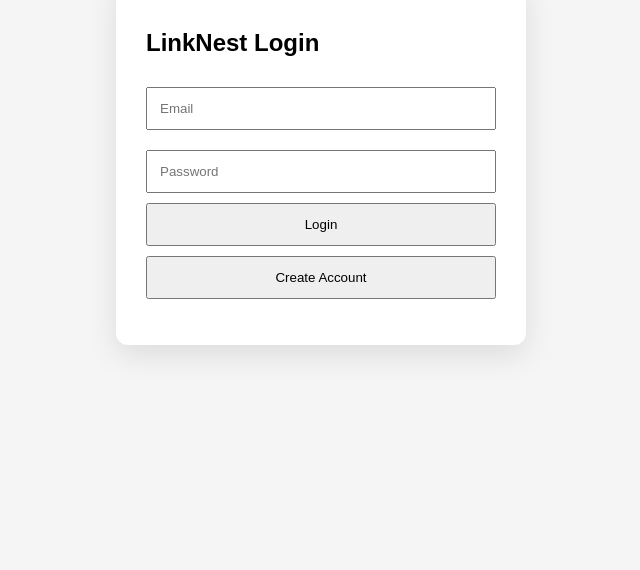
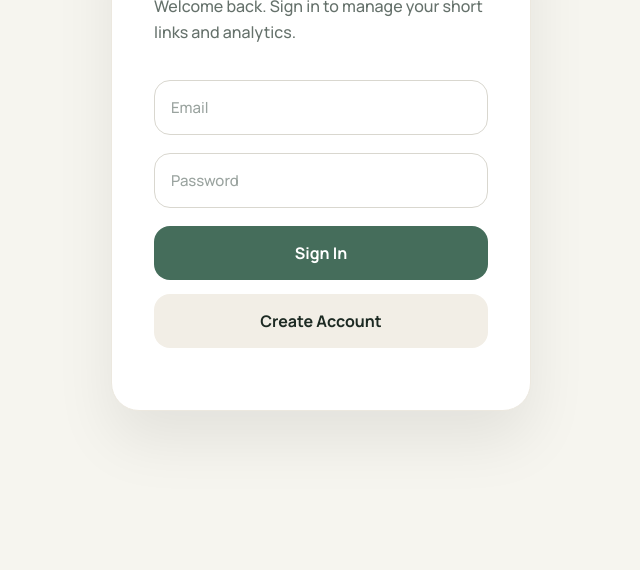
Before and after one commit to f20230379-droid/linknest-url-shortener, a website: page public/login.html in a window 1280 px wide. Shown: the part 246-816 px from the top of the page, without its empty margins (319-959 px from the left). Drawn offline with nearby package versions, Linux system fonts and the light colour scheme.

Commit message:
Redesign login page

```diff
--- a/public/login.html
+++ b/public/login.html
@@ -5,60 +5,126 @@
     <meta name="viewport" content="width=device-width, initial-scale=1.0">
     <title>Login • LinkNest</title>
 
+    <link rel="preconnect" href="https://fonts.googleapis.com">
+    <link rel="preconnect" href="https://fonts.gstatic.com" crossorigin>
+
+    <link href="https://fonts.googleapis.com/css2?family=Manrope:wght@500;600;700;800&display=swap" rel="stylesheet">
+
     <script src="https://cdn.jsdelivr.net/npm/@supabase/supabase-js@2"></script>
     <script src="/auth.js"></script>
 
+    <link rel="stylesheet" href="/styles.css">
+
     <style>
         body{
-            font-family:Arial,Helvetica,sans-serif;
+            margin:0;
+            min-height:100vh;
             display:flex;
             justify-content:center;
             align-items:center;
-            height:100vh;
-            background:#f5f5f5;
+            background:#f6f5ef;
+            font-family:Manrope,sans-serif;
         }
 
-        .card{
+        .login-card{
+            width:420px;
             background:white;
-            padding:30px;
-            border-radius:12px;
-            width:350px;
-            box-shadow:0 10px 30px rgba(0,0,0,.1);
+            border-radius:28px;
+            padding:42px;
+            box-shadow:0 30px 60px rgba(0,0,0,.08);
+            border:1px solid #ece8df;
+        }
+
+        .logo{
+            font-size:32px;
+            font-weight:800;
+            color:#12211b;
+            margin-bottom:10px;
+        }
+
+        .subtitle{
+            color:#65716b;
+            margin-bottom:35px;
+            line-height:1.6;
         }
 
         input{
             width:100%;
-            padding:12px;
-            margin:10px 0;
+            padding:16px;
+            margin-bottom:18px;
+            border-radius:16px;
+            border:1px solid #d9d7cf;
+            font-size:15px;
+            font-family:inherit;
             box-sizing:border-box;
+        }
+
+        input:focus{
+            outline:none;
+            border-color:#6d9d83;
+            box-shadow:0 0 0 4px rgba(109,157,131,.15);
         }
 
         button{
             width:100%;
-            padding:12px;
+            padding:16px;
+            border:none;
+            border-radius:16px;
+            font-size:16px;
+            font-weight:700;
+            font-family:inherit;
             cursor:pointer;
+            transition:.25s;
+        }
+
+        #loginBtn{
+            background:#456d5b;
+            color:white;
+        }
+
+        #loginBtn:hover{
+            background:#365648;
+        }
+
+        #signupBtn{
+            margin-top:14px;
+            background:#f2eee6;
+            color:#1d2a23;
+        }
+
+        #signupBtn:hover{
+            background:#e7e2d8;
         }
 
         #message{
-            margin-top:15px;
-            color:red;
+            margin-top:20px;
+            text-align:center;
+            font-weight:600;
         }
     </style>
 </head>
 
 <body>
 
-<div class="card">
+<div class="login-card">
 
-<h2>LinkNest Login</h2>
+<div class="logo">
+↗ LinkNest
+</div>
 
-<input id="email" placeholder="Email">
+<p class="subtitle">
+Welcome back. Sign in to manage your short links and analytics.
+</p>
+
+<input id="email" type="email" placeholder="Email">
 
 <input id="password" type="password" placeholder="Password">
 
-<button id="loginBtn">Login</button>
+<button id="loginBtn">
+Sign In
+</button>
 
-<button id="signupBtn" style="margin-top:10px;">
+<button id="signupBtn">
 Create Account
 </button>
 
```
